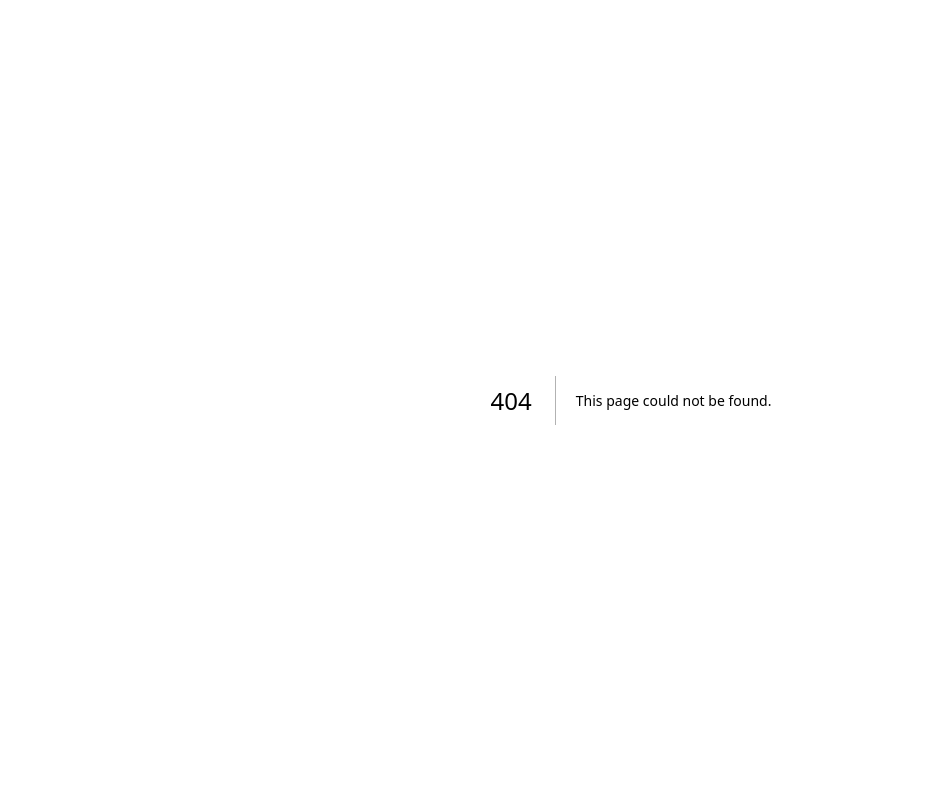
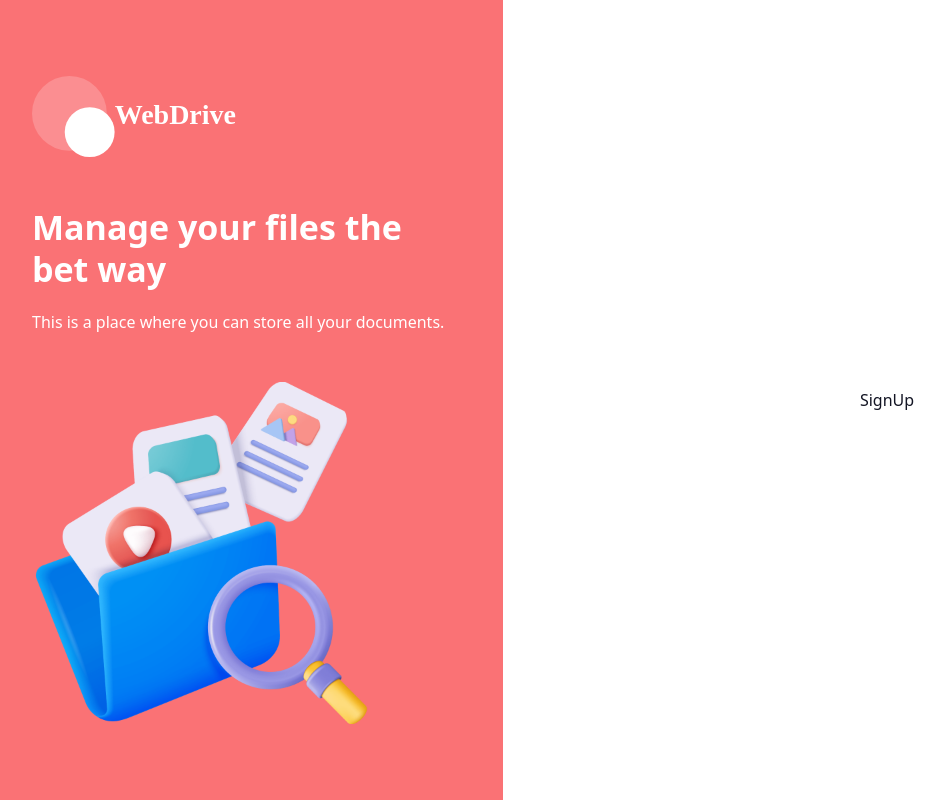
Before and after one commit to PakmanGames/webdrive, a Next.js app: page /sign-up in a window 1280 px wide. Before the commit this address had no page. Shown: the whole page, without its empty margins (9-954 px from the left). Built offline with nearby package versions, Linux system fonts and the light colour scheme.

Commit message:
Create layout for auth pages

```diff
--- /dev/null
+++ b/app/(auth)/layout.tsx
@@ -0,0 +1,27 @@
+import React from "react";
+import Image from "next/image";
+
+const Layout = ({ children }: { children: React.ReactNode }) => {
+    return (
+        <div className="flex min-h-screen">
+            <section className="bg-brand p-10 hidden w-1/2 items-center justify-center lg:flex xl:w-2/5">
+                <div className="flex max-h-[800px] max-w-[430px] flex-col justify-center space-y-12">
+                    <Image src="/assets/icons/logo-full.svg" alt="logo" width={224} height={82} className="h-auto" />
+                    <div className="space-y-5 text-white">
+                        <h1 className="h1">Manage your files the bet way</h1>
+                        <p className="body-1">This is a place where you can store all your documents.</p>
+                    </div>
+                    <Image src="/assets/images/files.png" alt="Files" width={342} height={342} className="transition-all hover:rotate-2 hover:scale-105" />
+                </div>
+            </section>
+            <section className="flex flex-1 flex-col items-center bg-white p-4 py-10 lg:justify-center lg:p-10 lg:py-0">
+                <div className="mb-16 lg:hidden">
+                    <Image src="/assets/icons/logo-full-brand.svg" alt="logo" width={224} height={82} className="h-auto w-[200px] lg:w-[250px]" />
+                </div>
+                {children}
+            </section>
+        </div>
+    );
+};
+
+export default Layout;
--- /dev/null
+++ b/app/(auth)/sign-in/page.tsx
@@ -0,0 +1,7 @@
+import React from "react";
+
+const SignIn = () => {
+    return <div>SignIn</div>;
+};
+
+export default SignIn;
--- /dev/null
+++ b/app/(auth)/sign-up/page.tsx
@@ -0,0 +1,7 @@
+import React from "react";
+
+const SignUp = () => {
+    return <div>SignUp</div>;
+};
+
+export default SignUp;
```
